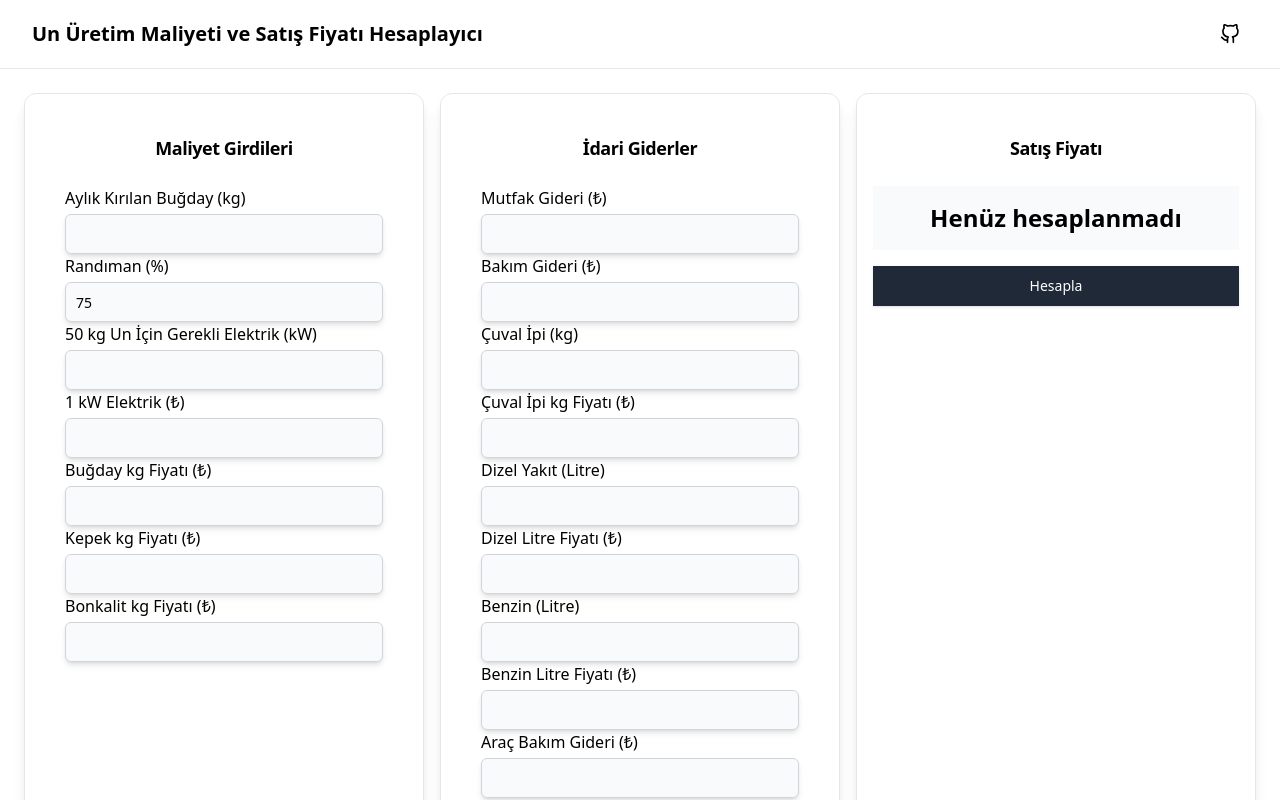
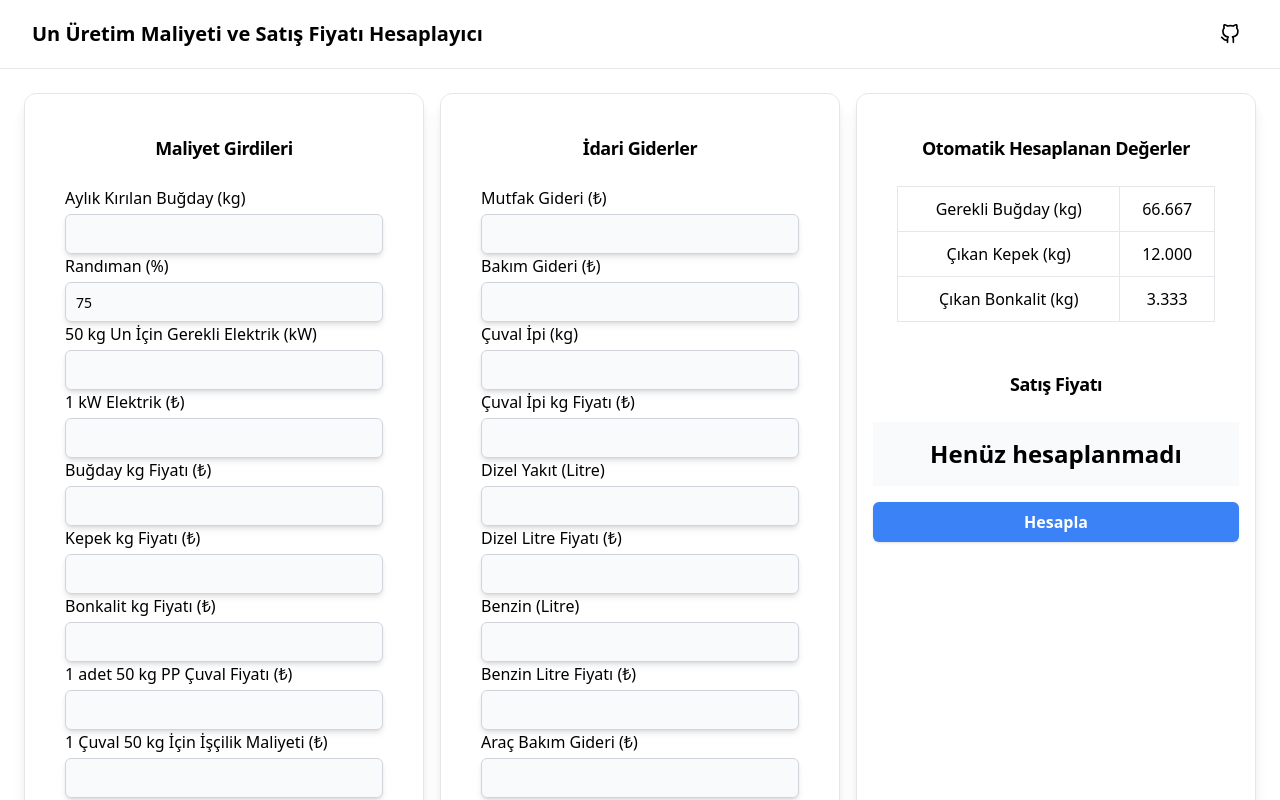
Before and after one commit to bilgehangormez/cost-and-selling-price-calculator, a Next.js app: page / in a window 1280 px wide. Shown: the top 800 px of the page. Built offline with nearby package versions, Linux system fonts and the light colour scheme.

Commit message:
Update PriceCalculator.tsx

```diff
--- a/src/components/PriceCalculator.tsx
+++ b/src/components/PriceCalculator.tsx
@@ -113,11 +113,20 @@ export function PriceCalculator() {
 
                         <Label>Bonkalit kg Fiyatı (₺)</Label>
                         <Input {...register("bonkalit_price")} className="input-lg"/>
+
+                        <Label>1 adet 50 kg PP Çuval Fiyatı (₺)</Label>
+                        <Input {...register("bag_cost")} className="input-lg"/>
+
+                        <Label>1 Çuval 50 kg İçin İşçilik Maliyeti (₺)</Label>
+                        <Input {...register("labor_cost_per_bag")} className="input-lg"/>
+
+                        <Label>1 Çuval 50 kg Unda Hedeflenen Kar (₺)</Label>
+                        <Input {...register("target_profit_per_bag")} className="input-lg"/>
                     </form>
                 </CardContent>
             </Card>
 
-            {/* 📌 Orta Kısım: İdari Giderler (EKLENDİ!) */}
+            {/* 📌 Orta Kısım: İdari Giderler */}
             <Card className="shadow-lg rounded-xl border p-4">
                 <CardHeader>
                     <CardTitle className="text-lg text-center font-extrabold">İdari Giderler</CardTitle>
@@ -155,13 +164,26 @@ export function PriceCalculator() {
             {/* 📌 Sağ Kısım: Otomatik Hesaplanan Değerler + Satış Fiyatı + Hesapla Butonu */}
             <Card className="shadow-lg rounded-xl border p-4">
                 <CardHeader>
+                    <CardTitle className="text-lg text-center font-extrabold">Otomatik Hesaplanan Değerler</CardTitle>
+                </CardHeader>
+                <CardContent>
+                    <table className="table-auto w-full">
+                        <tbody>
+                            <tr><td>Gerekli Buğday (kg)</td><td>{wheatRequired.toFixed(3)}</td></tr>
+                            <tr><td>Çıkan Kepek (kg)</td><td>{branKg.toFixed(3)}</td></tr>
+                            <tr><td>Çıkan Bonkalit (kg)</td><td>{bonkalitKg.toFixed(3)}</td></tr>
+                        </tbody>
+                    </table>
+                </CardContent>
+
+                <CardHeader>
                     <CardTitle className="text-lg text-center font-extrabold">Satış Fiyatı</CardTitle>
                 </CardHeader>
                 <CardContent className="p-4 text-center text-2xl font-bold bg-gray-50 rounded-lg">
                     {finalPrice !== null ? `${finalPrice.toFixed(2)} ₺` : "Henüz hesaplanmadı"}
                 </CardContent>
 
-                <Button type="submit" className="bg-gray-800 text-white mt-4 w-full">
+                <Button type="submit" className="button-primary mt-4 w-full">
                     Hesapla
                 </Button>
             </Card>
```
